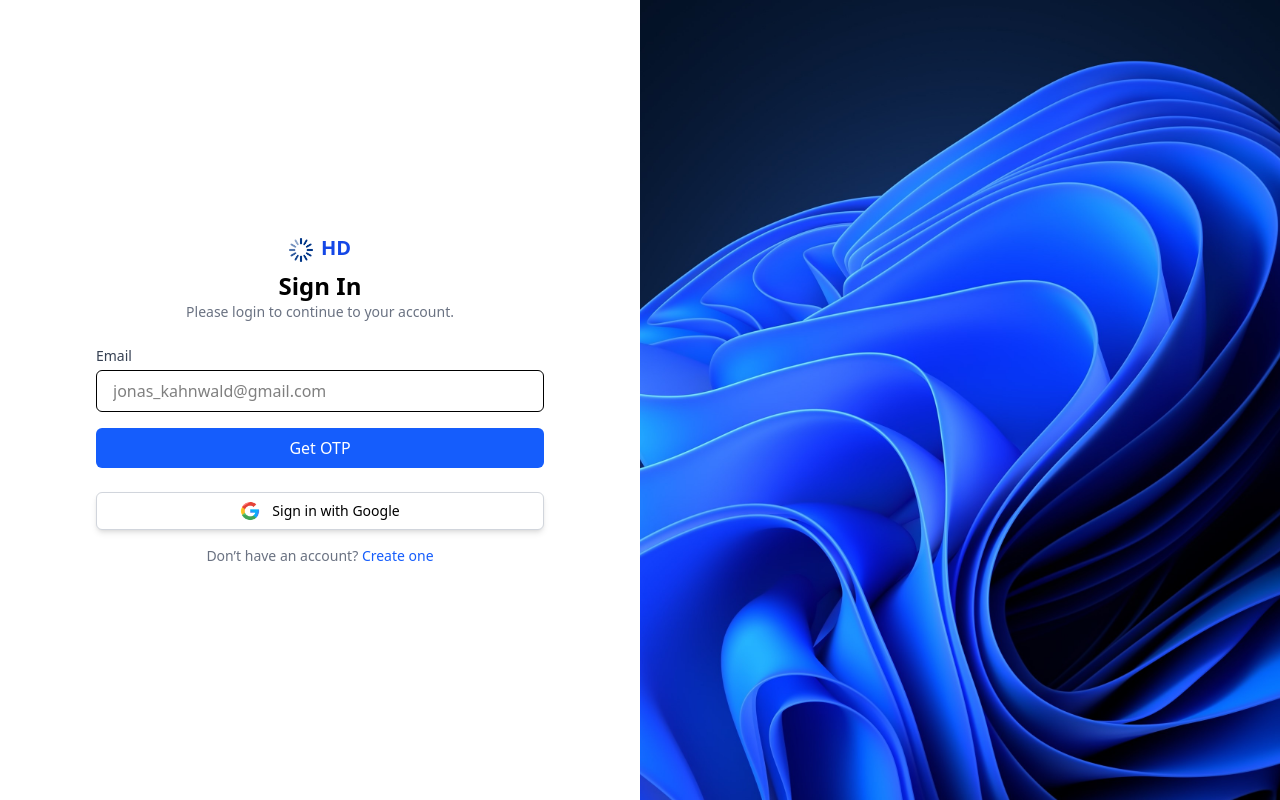
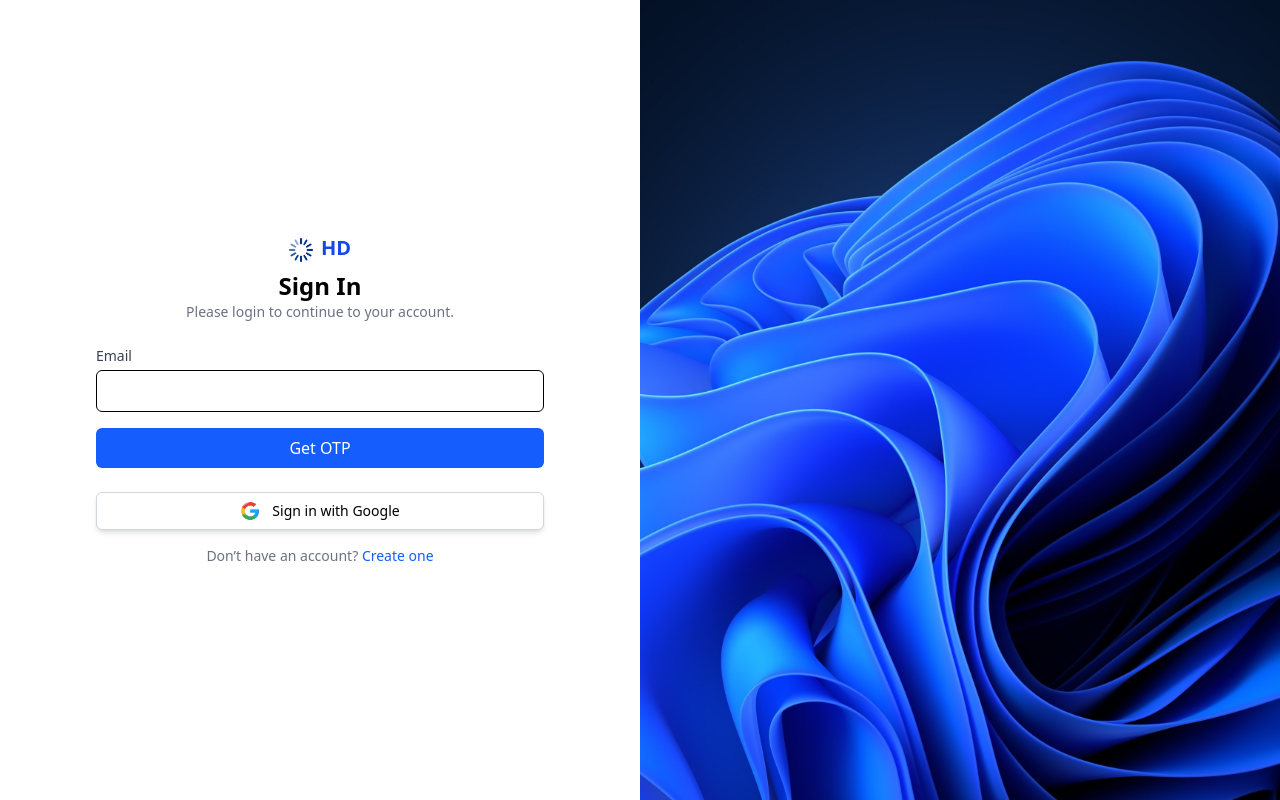
Before and after one commit to aniketbagul242/Highway-Delite, a React (Vite) app in the folder frontend/: page /signin in a window 1280 px wide. Built offline with nearby package versions, Linux system fonts and the light colour scheme.

Commit message:
Update Signin.jsx

```diff
--- a/frontend/src/Components/Signin/Signin.jsx
+++ b/frontend/src/Components/Signin/Signin.jsx
@@ -100,7 +100,7 @@ const Signin = () => {
               type="email"
               required
               className="w-full px-4 py-2 mb-4 border rounded-md focus:ring-2 focus:ring-blue-500 focus:outline-none"
-              placeholder="jonas_kahnwald@gmail.com"
+              placeholder=""
               value={email}
               onChange={(e) => setEmail(e.target.value)}
             />
```
